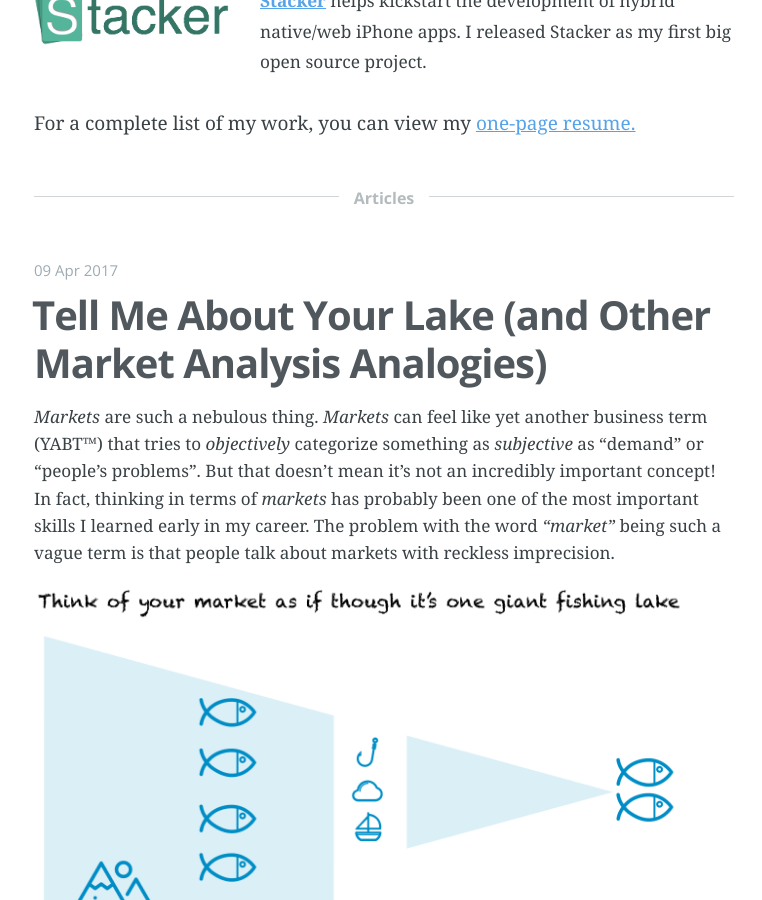
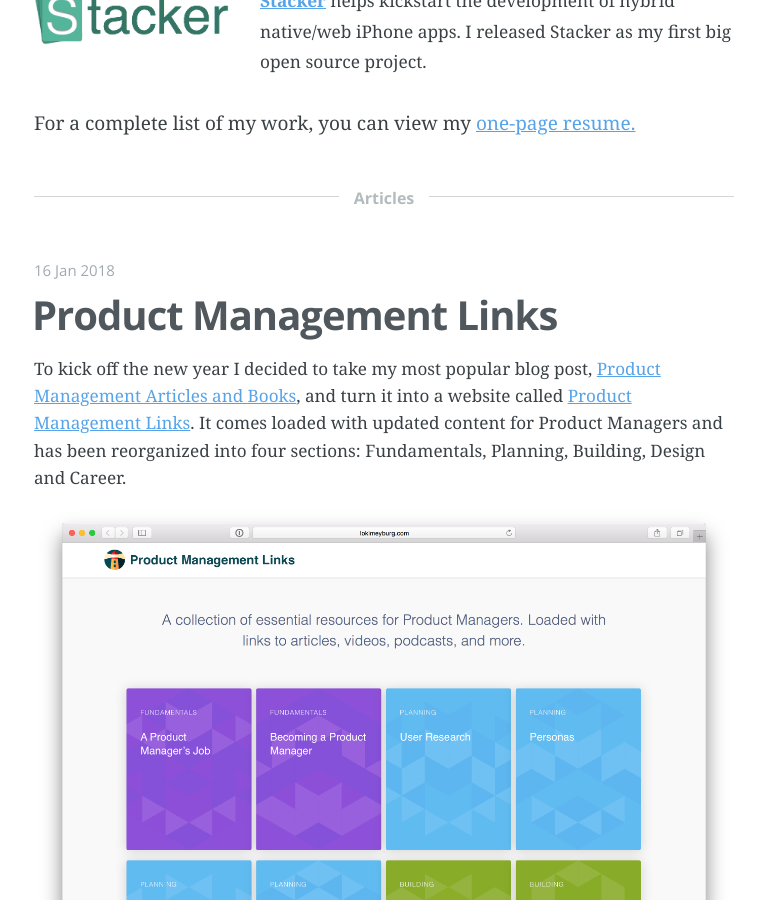
Before and after one commit to lokimeyburg/lokimeyburg.github.io, a Jekyll site: the page built from index.html, in a window 1280 px wide and 900 px high, scrolled down 1246 px. Shown: the whole window, without its empty margins (256-1018 px from the left). Built offline with Jekyll 4.4.1, drawn with Linux system fonts in a browser that asks for light colours; the list of posts is cut into pages by our own code.

Commit message:
New post

```diff
--- /dev/null
+++ b/_posts/2018-01-16-product-management-links.md
@@ -0,0 +1,13 @@
+---
+layout: post
+title:  "Product Management Links"
+date:   2018-01-16 10:18:00
+---
+
+To kick off the new year I decided to take my most popular blog post, [Product Management Articles and Books](/2016/09/23/product-management-articles-books.html), and turn it into a website called [Product Management Links](http://www.lokimeyburg.com/pmlinks/). It comes loaded with updated content for Product Managers and has been reorganized into four sections: Fundamentals, Planning, Building, Design and Career.
+
+[![Product Management Links](/assets/images/articles/product-management-links.png)](http://www.lokimeyburg.com/pmlinks/)
+
+<!--more-->
+
+Please message me if you would like to see any links added to the collection. I will continue updating the website's design and content over the next few weeks.
--- a/index.html
+++ b/index.html
@@ -81,7 +81,7 @@
 
     <article class="post">
         <header class="post-header">
-            <span class="post-meta"><time datetime="{{ post.date | date:"%Y-%m-%d" }}">{{ post.date | date_to_string }}</time> {{!tags}}</span>
+            <span class="post-meta"><time datetime="{{ post.date | date:"%Y-%m-%d" }}">{{ post.date | date_to_string }}</time></span>
             <h2 class="post-title"><a href="{{ post.url }}">{{ post.title }}</a></h2>
 
         </header>
```
Also changed, not shown: Gemfile.lock, assets/images/articles/product-management-links.png (added).
